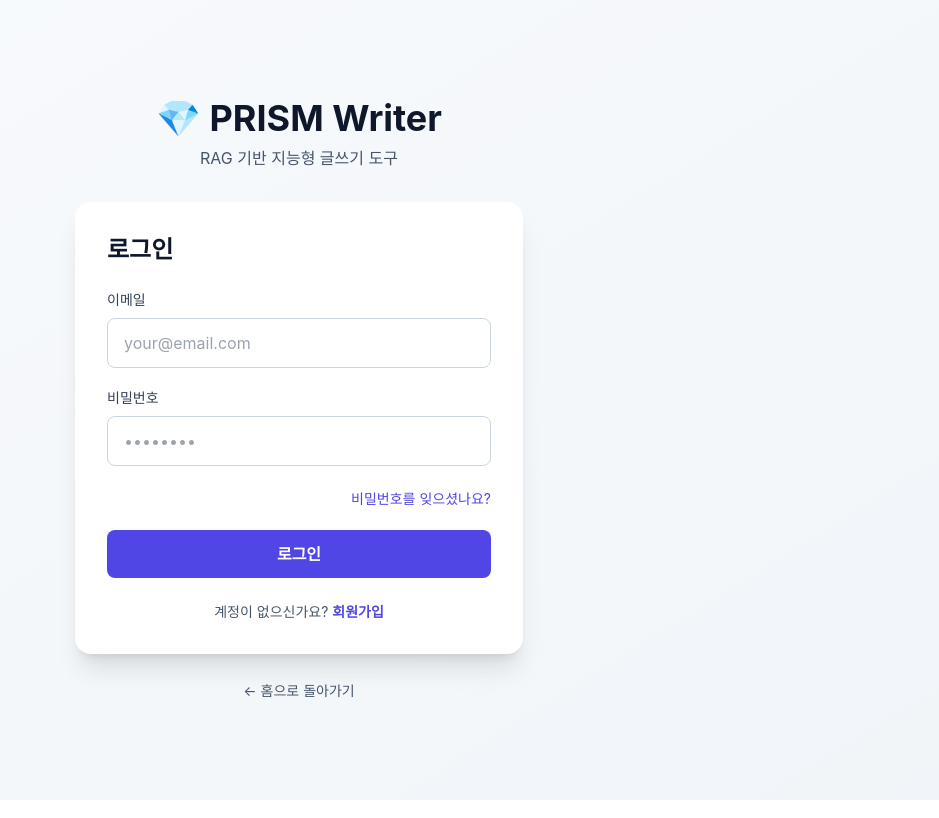
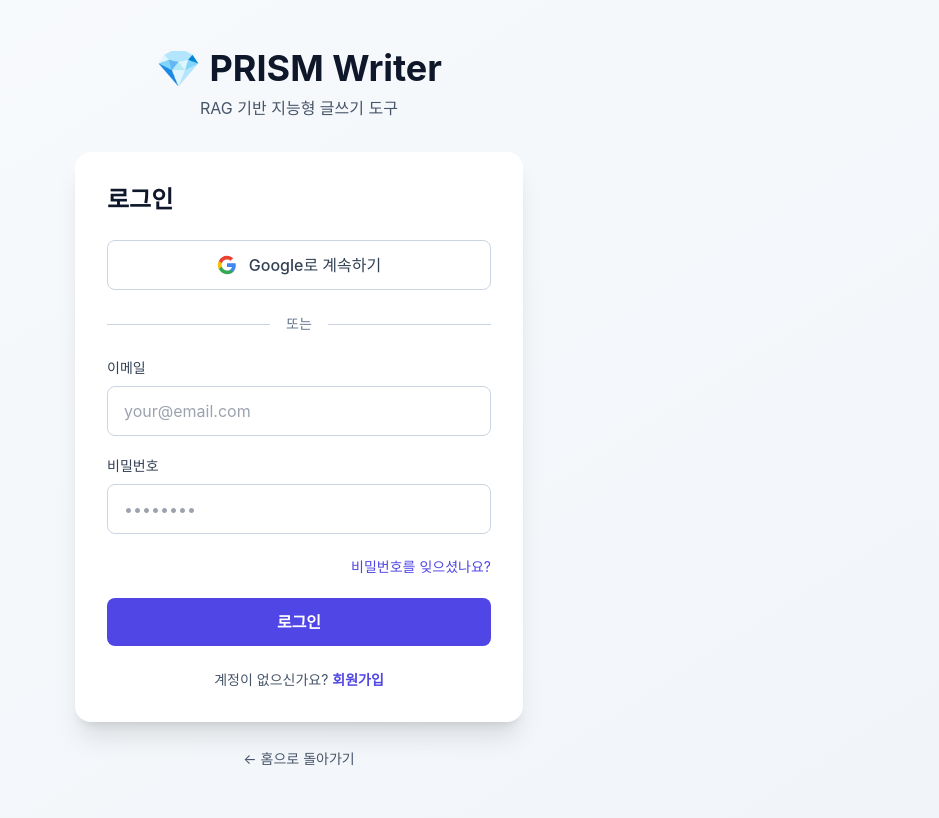
Before and after one commit to juneeeeekim/prism-writer, a Next.js app in the folder frontend/: page /login in a window 1280 px wide. Shown: the whole page, without its empty margins (341-1280 px from the left). Built offline with nearby package versions, Linux system fonts and the light colour scheme; no server answers.

Commit message:
feat: Google OAuth 로그인 기능 추가 - GoogleIcon 컴포넌트, 로그인/회원가입 페이지 버튼

```diff
--- a/frontend/src/app/login/page.tsx
+++ b/frontend/src/app/login/page.tsx
@@ -3,7 +3,7 @@
 // =============================================================================
 // 파일: frontend/src/app/login/page.tsx
 // 역할: 사용자 로그인 페이지
-// 기능: 이메일/비밀번호 로그인, 회원가입 링크, 비밀번호 재설정 링크
+// 기능: 이메일/비밀번호 로그인, Google OAuth, 회원가입 링크
 // =============================================================================
 
 'use client'
@@ -12,6 +12,7 @@
 import { useRouter, useSearchParams } from 'next/navigation'
 import Link from 'next/link'
 import { createClient } from '@/lib/supabase/client'
+import { GoogleIcon } from '@/components/icons'
 
 export default function LoginPage() {
   // =============================================================================
@@ -21,13 +22,39 @@
   const [password, setPassword] = useState('')
   const [error, setError] = useState<string | null>(null)
   const [loading, setLoading] = useState(false)
+  const [googleLoading, setGoogleLoading] = useState(false)
 
   const router = useRouter()
   const searchParams = useSearchParams()
   const redirectTo = searchParams.get('redirect') || '/editor'
+  const supabase = createClient()
 
   // =============================================================================
-  // 로그인 처리 함수
+  // Google OAuth 로그인 처리
+  // =============================================================================
+  const handleGoogleLogin = async () => {
+    setError(null)
+    setGoogleLoading(true)
+    try {
+      const { error } = await supabase.auth.signInWithOAuth({
+        provider: 'google',
+        options: {
+          redirectTo: `${window.location.origin}/auth/callback`,
+        },
+      })
+      if (error) {
+        setError('Google 로그인 중 오류가 발생했습니다.')
+        console.error('Google OAuth 오류:', error)
+      }
+    } catch (err) {
+      setError('Google 로그인 중 오류가 발생했습니다.')
+    } finally {
+      setGoogleLoading(false)
+    }
+  }
+
+  // =============================================================================
+  // 이메일 로그인 처리 함수
   // =============================================================================
   const handleLogin = async (e: React.FormEvent) => {
     e.preventDefault()
@@ -35,7 +62,6 @@
     setLoading(true)
 
     try {
-      const supabase = createClient()
       const { data, error: signInError } = await supabase.auth.signInWithPassword({
         email,
         password,
@@ -97,6 +123,31 @@
               <p className="text-sm text-red-600 dark:text-red-400">{error}</p>
             </div>
           )}
+
+          {/* ---------------------------------------------------------------------
+              Google OAuth 버튼
+              --------------------------------------------------------------------- */}
+          <button
+            onClick={handleGoogleLogin}
+            disabled={googleLoading || loading}
+            className="w-full flex items-center justify-center gap-3 bg-white dark:bg-slate-700 border border-slate-300 dark:border-slate-600 hover:bg-slate-50 dark:hover:bg-slate-600 disabled:opacity-50 text-slate-700 dark:text-slate-200 font-medium py-3 px-4 rounded-lg transition-colors focus:ring-2 focus:ring-indigo-500 focus:ring-offset-2 dark:focus:ring-offset-slate-800 mb-6"
+            aria-label="Google로 로그인"
+          >
+            <GoogleIcon size={20} />
+            {googleLoading ? 'Google 로그인 중...' : 'Google로 계속하기'}
+          </button>
+
+          {/* 구분선 */}
+          <div className="relative mb-6">
+            <div className="absolute inset-0 flex items-center">
+              <div className="w-full border-t border-slate-300 dark:border-slate-600"></div>
+            </div>
+            <div className="relative flex justify-center text-sm">
+              <span className="px-4 bg-white dark:bg-slate-800 text-slate-500 dark:text-slate-400">
+                또는
+              </span>
+            </div>
+          </div>
 
           {/* 로그인 폼 */}
           <form onSubmit={handleLogin} className="space-y-5">
--- a/frontend/src/app/signup/page.tsx
+++ b/frontend/src/app/signup/page.tsx
@@ -3,7 +3,7 @@
 // =============================================================================
 // 파일: frontend/src/app/signup/page.tsx
 // 역할: 사용자 회원가입 페이지
-// 기능: 이메일/비밀번호 회원가입, 비밀번호 확인, 로그인 링크
+// 기능: 이메일/비밀번호 회원가입, Google OAuth, 로그인 링크
 // =============================================================================
 
 'use client'
@@ -12,6 +12,7 @@
 import { useRouter } from 'next/navigation'
 import Link from 'next/link'
 import { createClient } from '@/lib/supabase/client'
+import { GoogleIcon } from '@/components/icons'
 
 export default function SignupPage() {
   // =============================================================================
@@ -23,8 +24,34 @@
   const [error, setError] = useState<string | null>(null)
   const [success, setSuccess] = useState(false)
   const [loading, setLoading] = useState(false)
+  const [googleLoading, setGoogleLoading] = useState(false)
 
   const router = useRouter()
+  const supabase = createClient()
+
+  // =============================================================================
+  // Google OAuth 회원가입/로그인 처리
+  // =============================================================================
+  const handleGoogleSignup = async () => {
+    setError(null)
+    setGoogleLoading(true)
+    try {
+      const { error } = await supabase.auth.signInWithOAuth({
+        provider: 'google',
+        options: {
+          redirectTo: `${window.location.origin}/auth/callback`,
+        },
+      })
+      if (error) {
+        setError('Google 회원가입 중 오류가 발생했습니다.')
+        console.error('Google OAuth 오류:', error)
+      }
+    } catch (err) {
+      setError('Google 회원가입 중 오류가 발생했습니다.')
+    } finally {
+      setGoogleLoading(false)
+    }
+  }
 
   // =============================================================================
   // 비밀번호 강도 계산
@@ -69,7 +96,6 @@
     }
 
     try {
-      const supabase = createClient()
       const { data, error: signUpError } = await supabase.auth.signUp({
         email,
         password,
@@ -163,6 +189,31 @@
               <p className="text-sm text-red-600 dark:text-red-400">{error}</p>
             </div>
           )}
+
+          {/* ---------------------------------------------------------------------
+              Google OAuth 버튼
+              --------------------------------------------------------------------- */}
+          <button
+            onClick={handleGoogleSignup}
+            disabled={googleLoading || loading}
+            className="w-full flex items-center justify-center gap-3 bg-white dark:bg-slate-700 border border-slate-300 dark:border-slate-600 hover:bg-slate-50 dark:hover:bg-slate-600 disabled:opacity-50 text-slate-700 dark:text-slate-200 font-medium py-3 px-4 rounded-lg transition-colors focus:ring-2 focus:ring-indigo-500 focus:ring-offset-2 dark:focus:ring-offset-slate-800 mb-6"
+            aria-label="Google로 회원가입"
+          >
+            <GoogleIcon size={20} />
+            {googleLoading ? 'Google 연결 중...' : 'Google로 계속하기'}
+          </button>
+
+          {/* 구분선 */}
+          <div className="relative mb-6">
+            <div className="absolute inset-0 flex items-center">
+              <div className="w-full border-t border-slate-300 dark:border-slate-600"></div>
+            </div>
+            <div className="relative flex justify-center text-sm">
+              <span className="px-4 bg-white dark:bg-slate-800 text-slate-500 dark:text-slate-400">
+                또는 이메일로 가입
+              </span>
+            </div>
+          </div>
 
           {/* 회원가입 폼 */}
           <form onSubmit={handleSignup} className="space-y-5">
--- /dev/null
+++ b/frontend/src/components/icons/GoogleIcon.tsx
@@ -0,0 +1,46 @@
+// =============================================================================
+// PRISM Writer - Google Icon Component
+// =============================================================================
+// 파일: frontend/src/components/icons/GoogleIcon.tsx
+// 역할: Google 로고 SVG 아이콘 컴포넌트
+// =============================================================================
+
+interface GoogleIconProps {
+  className?: string
+  size?: number
+}
+
+/**
+ * Google 로고 아이콘 컴포넌트
+ * Google 브랜드 가이드라인 준수
+ */
+export default function GoogleIcon({ className = '', size = 20 }: GoogleIconProps) {
+  return (
+    <svg
+      className={className}
+      width={size}
+      height={size}
+      viewBox="0 0 24 24"
+      xmlns="http://www.w3.org/2000/svg"
+      aria-hidden="true"
+    >
+      {/* Google 로고 - 공식 색상 사용 */}
+      <path
+        d="M22.56 12.25c0-.78-.07-1.53-.2-2.25H12v4.26h5.92c-.26 1.37-1.04 2.53-2.21 3.31v2.77h3.57c2.08-1.92 3.28-4.74 3.28-8.09z"
+        fill="#4285F4"
+      />
+      <path
+        d="M12 23c2.97 0 5.46-.98 7.28-2.66l-3.57-2.77c-.98.66-2.23 1.06-3.71 1.06-2.86 0-5.29-1.93-6.16-4.53H2.18v2.84C3.99 20.53 7.7 23 12 23z"
+        fill="#34A853"
+      />
+      <path
+        d="M5.84 14.09c-.22-.66-.35-1.36-.35-2.09s.13-1.43.35-2.09V7.07H2.18C1.43 8.55 1 10.22 1 12s.43 3.45 1.18 4.93l2.85-2.22.81-.62z"
+        fill="#FBBC05"
+      />
+      <path
+        d="M12 5.38c1.62 0 3.06.56 4.21 1.64l3.15-3.15C17.45 2.09 14.97 1 12 1 7.7 1 3.99 3.47 2.18 7.07l3.66 2.84c.87-2.6 3.3-4.53 6.16-4.53z"
+        fill="#EA4335"
+      />
+    </svg>
+  )
+}
--- /dev/null
+++ b/frontend/src/components/icons/index.ts
@@ -0,0 +1,8 @@
+// =============================================================================
+// PRISM Writer - Icons Index
+// =============================================================================
+// 파일: frontend/src/components/icons/index.ts
+// 역할: 아이콘 컴포넌트 내보내기
+// =============================================================================
+
+export { default as GoogleIcon } from './GoogleIcon'
```
Also changed, not shown: frontend/src/hooks/useAuth.ts (+22 -0 lines).
